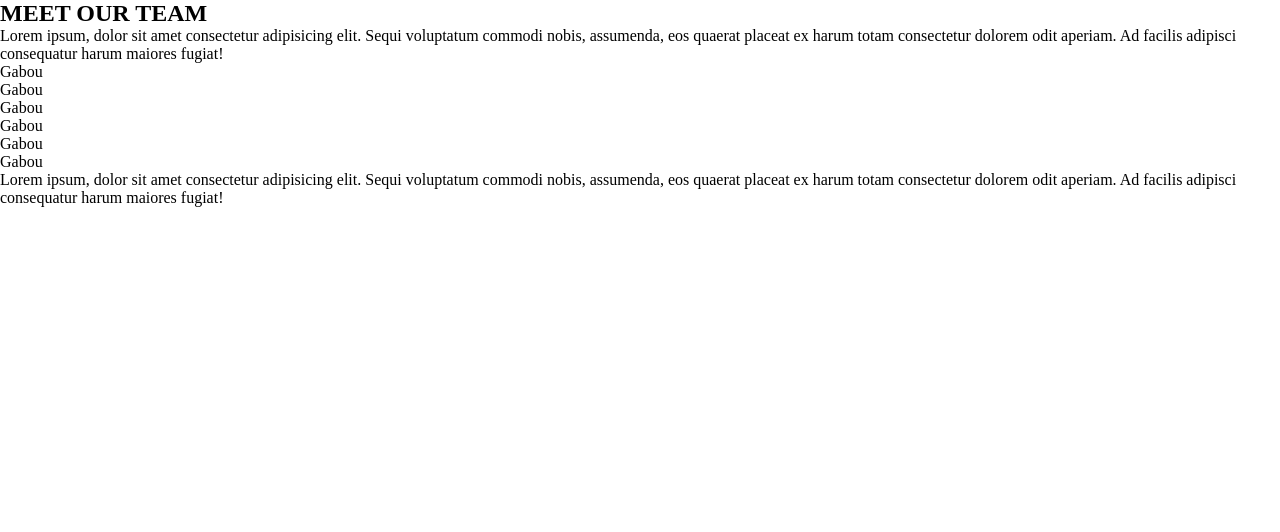
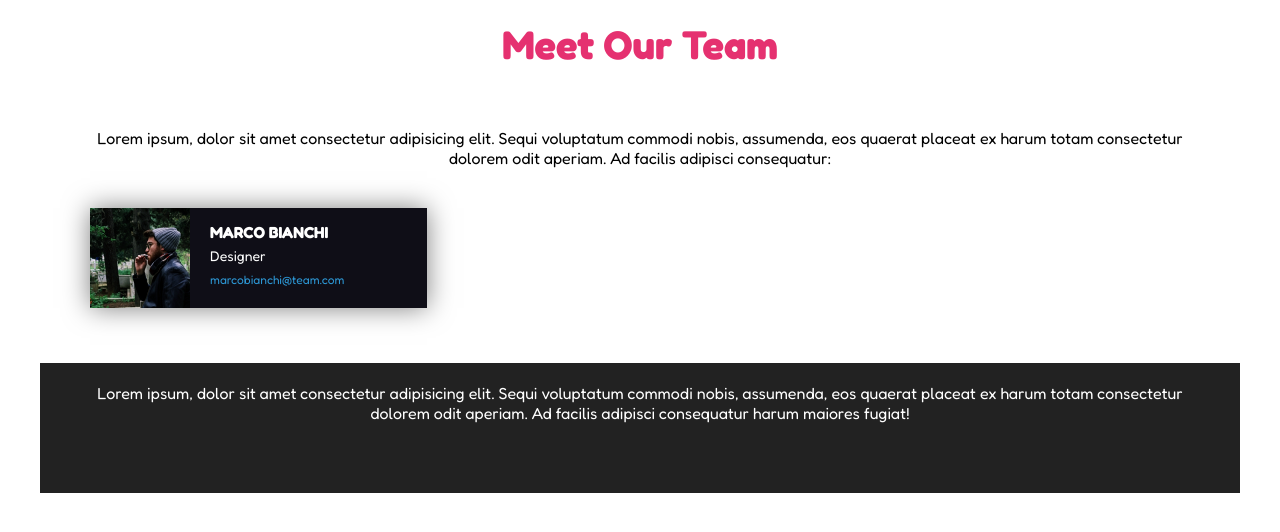
Before and after one commit to aSwanting/html-css-float-cards, a plain HTML site: page index.html in a window 1280 px wide. Drawn offline with Linux system fonts and the light colour scheme.

Commit message:
Main layout, CSS and First Card

```diff
--- a/css/style.css
+++ b/css/style.css
@@ -5,3 +5,112 @@
     margin: 0;
     padding: 0;
 }
+
+ul, li, menu {
+
+    list-style: none;
+}
+
+/* MAIN STYLE */
+
+body {
+    font-family: 'Fredoka', sans-serif;
+}
+
+.container {
+
+    max-width: 1200px;
+    margin: 0 auto;
+    padding-inline: 50px;
+}
+
+.main-card__title,
+.main-card__text,
+.page-footer__text {
+
+    text-align: center;
+    padding-top: 20px;
+    padding-bottom: 40px;
+}
+
+.main-card__title {
+
+    font-size: 40px;
+    color: #E53170;
+}
+
+/* TABLE STYLE */
+
+.col {
+
+    float: left;
+    width: calc(92%/3);
+    color: white;
+    background-color: #0F0E17;
+    margin-right: 4%;
+    margin-bottom: 5%;
+    box-shadow: 0px 0px 25px rgba(0, 0, 0, 0.5);
+}
+
+.col:nth-child(3n) {
+    margin-right: 0;
+}
+
+.clearfix::after {
+    content: "";
+    display: table;
+    clear: both;
+}
+
+/* TABLE CARD STYLE */
+
+.member-foto {
+    float: left;
+    vertical-align: middle;
+    height: 100px;
+    margin-right: 20px;
+}
+
+
+.member-info {
+    line-height: 24px;
+    padding-top: 12px;
+}
+
+.member-name {
+    font-size: 16px;
+    font-weight: 700;
+}
+
+.member-role {
+    font-size: 14px;
+    font-weight: 400;
+}
+
+.member-email {
+    font-size: 12px;
+    font-weight: 400;
+    color: #2D98D6;
+}
+
+/* FOOTER STYLE */
+
+.page-footer {
+    color: white;
+    background-color: #222222;
+    padding-bottom: 30px;
+}
+
+
+/* DEBUG */
+
+.debug .container {
+
+    border: 1px solid cyan;
+
+}
+
+.debug .col {
+    min-height:100px;
+    border: 1px solid magenta;
+}
--- a/index.html
+++ b/index.html
@@ -5,29 +5,49 @@
     <meta name="viewport" content="width=device-width, initial-scale=1.0">
     <title>floating stuff</title>
     <link rel="stylesheet" href="./css/style.css">
+    <link rel="preconnect" href="https://fonts.googleapis.com">
+    <link rel="preconnect" href="https://fonts.gstatic.com" crossorigin>
+    <link href="https://fonts.googleapis.com/css2?family=Fredoka:wght@300;400;500;600;700&display=swap" rel="stylesheet">
+
 </head>
 
 
-<body class="debug">
+<body class="debugg">
 
 <main>
 
     <section class="main-card container">
 
-        <h1>MEET OUR TEAM</h1>
+        <h1 class="main-card__title">Meet Our Team</h1>
 
-        <p>Lorem ipsum, dolor sit amet consectetur adipisicing elit. Sequi voluptatum commodi nobis, assumenda, eos quaerat placeat ex harum totam consectetur dolorem odit aperiam. Ad facilis adipisci consequatur harum maiores fugiat!</p>
+        <p class="main-card__text">Lorem ipsum, dolor sit amet consectetur adipisicing elit. Sequi voluptatum commodi nobis, assumenda, eos quaerat placeat ex harum totam consectetur dolorem odit aperiam. Ad facilis adipisci consequatur:</p>
 
-        <div class="team-card-table ">
+        <div class="main-card__table clearfix">
 
-            <div class="col">Gabou</div>
-            <div class="col">Gabou</div>
-            <div class="col">Gabou</div>
-            <div class="col">Gabou</div>
-            <div class="col">Gabou</div>
-            <div class="col">Gabou</div>
+            <div class="col">
 
-        </div>
+                <img class="member-foto" src="./img/male1.png" alt="">
+
+<!--                 <p>testing</p> -->
+
+                <ul class="member-info">
+                    <li class="member-name">MARCO BIANCHI</li>
+                    <li class="member-role">Designer</li>
+                    <li class="member-email">marcobianchi@team.com</li>
+                </ul>
+
+
+<!--                 <div class="member-info">
+                    <p class="member-name">MARCO BIANCHI</p>
+                    <p class="member-role">Designer</p>
+                    <p class="member-email">marcobianchi@team.com</p>
+                </div> -->
+
+            </div>
+
+
+
+
 
     </section>
 
@@ -35,7 +55,7 @@
 
 <footer class="page-footer container">
 
-    <p>Lorem ipsum, dolor sit amet consectetur adipisicing elit. Sequi voluptatum commodi nobis, assumenda, eos quaerat placeat ex harum totam consectetur dolorem odit aperiam. Ad facilis adipisci consequatur harum maiores fugiat!</p>
+    <p class="page-footer__text">Lorem ipsum, dolor sit amet consectetur adipisicing elit. Sequi voluptatum commodi nobis, assumenda, eos quaerat placeat ex harum totam consectetur dolorem odit aperiam. Ad facilis adipisci consequatur harum maiores fugiat!</p>
 
 </footer>
 
```
